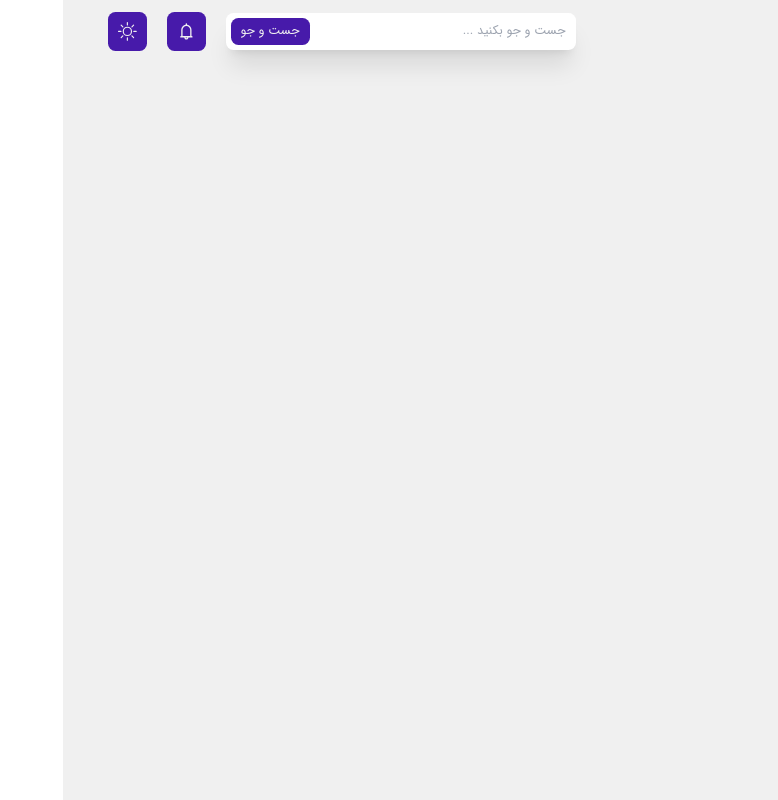
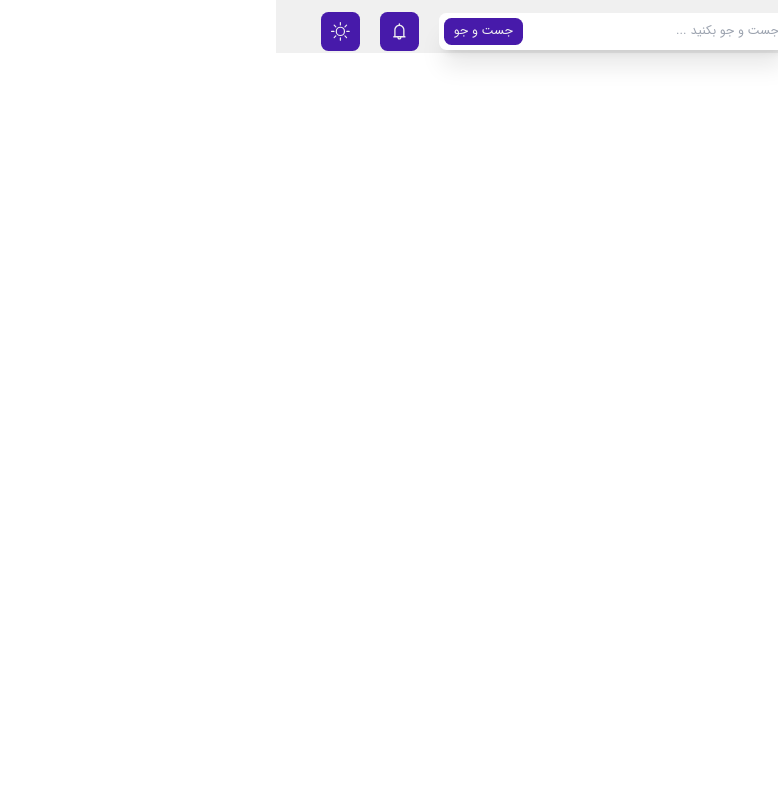
Before and after one commit to mohsenSeyedi/CMS, a React (Vite) app: page /users in a window 1280 px wide. Shown: the whole page, without its empty margins (502-1280 px from the left). Built offline with nearby package versions, Linux system fonts and the light colour scheme.

Commit message:
get show datas products as database

```diff
--- a/src/App.jsx
+++ b/src/App.jsx
@@ -11,9 +11,9 @@ function App() {
    const elem = useRoutes(routes)
   return (
     <>
-      <div className="w-full flex">
+      <div className="w-full ">
         <SideBar />
-        <div className="main w-10/12 px-14 bg-white-50-color">
+        <div className="main w-10/12 px-14 bg-white-50-color relative right-64">
           <NavBar />
           {elem}
         </div>
--- a/src/Components/ProductTable/ProductTable.jsx
+++ b/src/Components/ProductTable/ProductTable.jsx
@@ -1,30 +1,45 @@
-import React from 'react'
-
+import React, { useEffect, useState } from "react";
 
 export default function ProductsTable() {
+  const [products, setProducts] = useState([]);
+
+  useEffect(() => {
+    fetch("http://localhost:3000/api/products/")
+      .then((res) => res.json())
+      .then((datas) => {
+        setProducts(datas);
+        console.log(products);
+      });
+  }, []);
+
   return (
-      <table className='products-table bg-white-color w-full px-12 py-10 rounded-2xl'>
-          <tr className='text-center flex justify-between pt-4 pr-[50px] pl-[240px] border-b'>
+    <table className="products-table bg-white-color w-full px-12 py-10 rounded-2xl">
+      <tr className="text-center flex justify-between pt-4 pr-[50px] pl-[240px] border-b">
         <th className="p-5">عکس</th>
         <th className="p-5">اسم</th>
         <th className="p-5">قیمت</th>
         <th className="p-5">موجودی</th>
       </tr>
 
-          <tr className='text-center flex justify-between pr-[15px] pl-[20px] border-b'>
+      {products.map((product) => (
+        <tr key={product.id} className="text-center flex justify-between pr-[15px] pl-[20px] border-b">
           <td className="p-5">
-                  <img src="./public/images/Products/oil.jpeg" alt="oil image" className='w-28 h-28' />
+            <img
+              src="./public/images/Products/oil.jpeg"
+              alt="oil image"
+              className="w-28 h-28"
+            />
           </td>
-              <td className="p-5">روغن سرخ کردنی</td>
-              <td className="p-5">92000 تومان</td>
-              <td className="p-5">82</td>
+          <td className="p-5">{product.title}</td>
+          <td className="p-5">{product.price} تومان</td>
+          <td className="p-5">{product.count}</td>
           <td className="p-5">
-                  <button className='btn mr-1'>جزییات</button>
-                  <button className='btn mr-1'>حذف</button>
-                  <button className='btn mr-1'>ویرایش</button>
+            <button className="btn mr-1">جزییات</button>
+            <button className="btn mr-1">حذف</button>
+            <button className="btn mr-1">ویرایش</button>
           </td>
         </tr>
-
+      ))}
     </table>
-  )
+  );
 }
--- a/src/Components/Products/Products.jsx
+++ b/src/Components/Products/Products.jsx
@@ -1,15 +1,17 @@
-import React from "react";
+import React, { useEffect,useState } from "react";
 import AddNewProduct from "../AddNewProduct/AddNewProduct";
 import ProductsTable from "../ProductTable/ProductTable";
 import ErrorBox from "../ErrorBox/ErrorBox";
 
 
 export default function Products() {
+
+
   return (
     <div className="section-products w-full text-2xl mt-20 ">
       <AddNewProduct/>
       {/* <ErrorBox msg={"هیچ محصولی یافت نشد"} /> */}
-      <ProductsTable/>
+        <ProductsTable/>
     </div>
   );
 }
--- a/src/Components/SideBar/SideBar.jsx
+++ b/src/Components/SideBar/SideBar.jsx
@@ -8,7 +8,7 @@ import { Link } from 'react-router-dom';
 
 export default function SideBar() {
   return (
-    <div className="side-bar w-2/12 text-white-color font-bold h-screen bg-blue-color">
+    <div className="side-bar w-2/12 fixed text-white-color font-bold h-screen bg-blue-color">
         <div className='side-bar-container'>
             <div>
                 <h3 className="text-xl px-2 py-4 border-b border-gray-500">به داشبورد خود خوش آمدید</h3>
--- a/src/Components/Users/Users.jsx
+++ b/src/Components/Users/Users.jsx
@@ -1,7 +1,8 @@
-import React from 'react'
+import React,{useEffect} from 'react'
 
 export default function Users() {
+
   return (
-    <div>Users</div>
+    <div></div>
   )
 }
```
Lines whose indentation alone changed are shown as unchanged.
